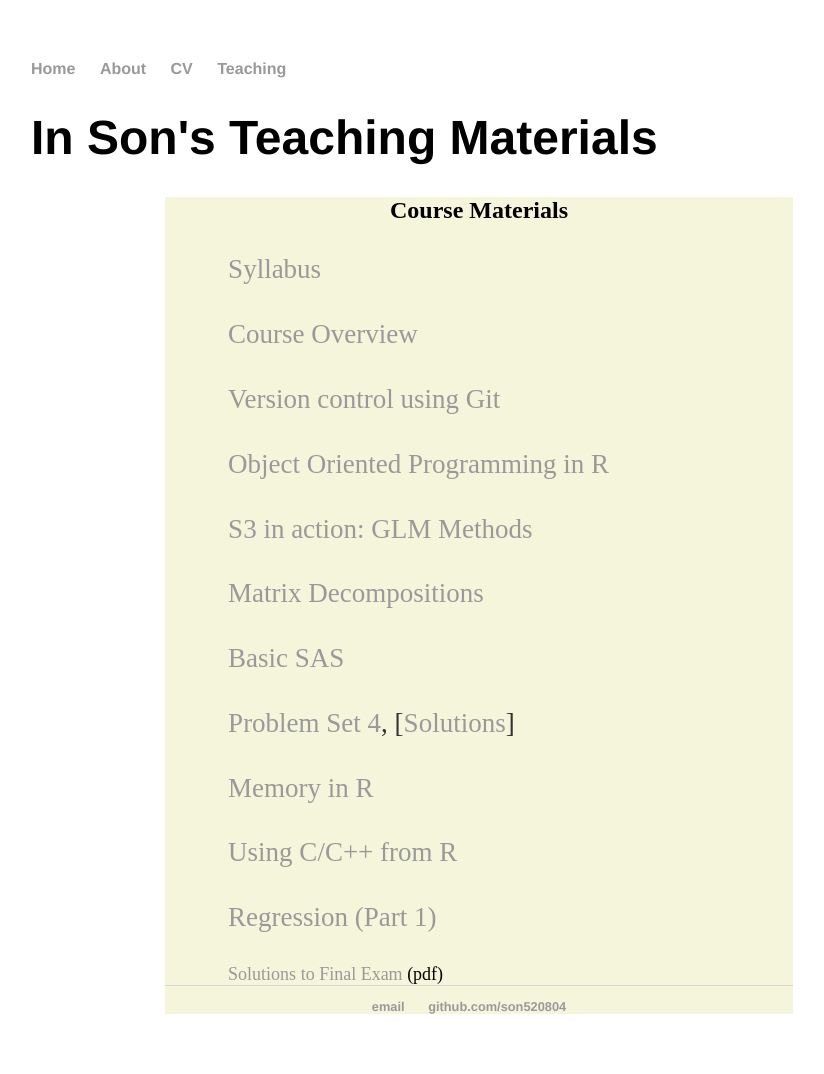
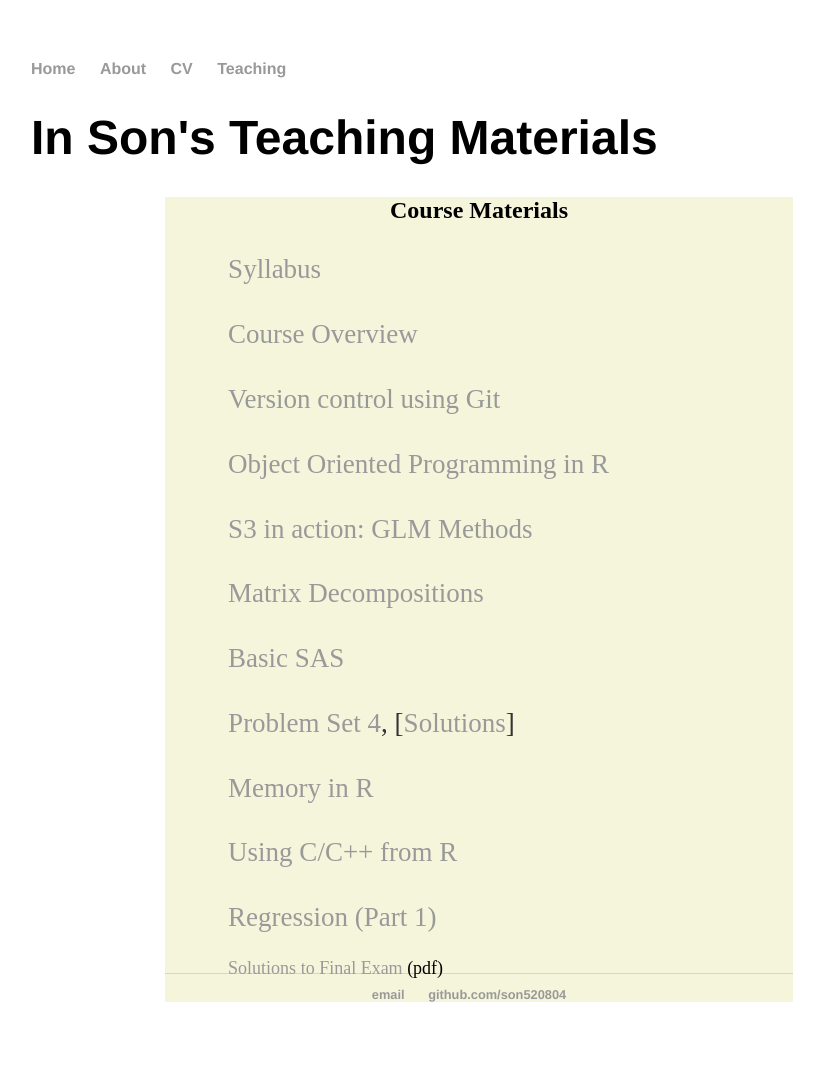
Before and after one commit to son520804/son520804.github.io, a Jekyll site: the page built from Teaching/index.html, in a window 1280 px wide. Shown: the whole page, without its empty margins (161-985 px from the left). Built offline with Jekyll 4.4.1, drawn with Linux system fonts in a browser that asks for light colours.

Commit message:
Update index.html

```diff
--- a/Teaching/index.html
+++ b/Teaching/index.html
@@ -7,7 +7,7 @@
   background-color: beige">
 
 <h2 id="course-materials">Course Materials</h2>
-<div style="text-align: left; margin-left: 10%; margin-right: 10%"; line-height: 0.5>
+<div style="text-align: left; margin-left: 10%; margin-right: 10%; line-height: 0.5">
   <font size = "4pt">
 <p><a href="./Syllabus.html">Syllabus</a></p>
 <p><a href="./Course_Overview.html">Course Overview</a></p>
```
